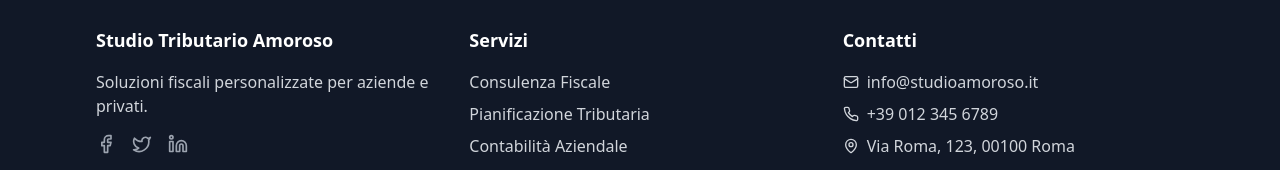
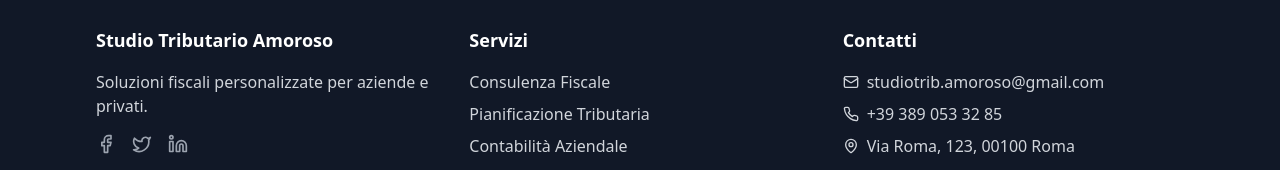
Before and after one commit to Andros924/studio-tributario-amoroso, a React (Vite) app: page / in a window 1280 px wide. Shown: the part 1786-1956 px from the top of the page. Built offline with nearby package versions, Linux system fonts and the light colour scheme.

Commit message:
modifiche generali

```diff
--- a/src/components/CallToAction.jsx
+++ b/src/components/CallToAction.jsx
@@ -9,11 +9,11 @@ const CallToAction = () => {
                 <h2 className="text-3xl md:text-4xl font-bold mb-4">Pronto per Ottimizzare la Tua Situazione Fiscale?</h2>
                 <p className="text-xl mb-8">Scopri come possiamo aiutarti a massimizzare i tuoi risparmi e semplificare la tua gestione fiscale. La prima consulenza è gratuita!</p>
                 <div className="flex flex-col sm:flex-row justify-center items-center space-y-4 sm:space-y-0 sm:space-x-6 mb-8">
-                    <a href="tel:+390123456789" className="flex items-center bg-white text-blue-700 font-semibold py-3 px-6 rounded-full hover:bg-blue-100 transition duration-300 ease-in-out transform hover:scale-105">
+                    <a href="tel:+393890536285" className="flex items-center bg-white text-blue-700 font-semibold py-3 px-6 rounded-full hover:bg-blue-100 transition duration-300 ease-in-out transform hover:scale-105">
                         <Phone size={20} className="mr-2" />
                         Chiama Ora
                     </a>
-                    <a href="#contact" className="flex items-center bg-transparent border-2 border-white text-white font-semibold py-3 px-6 rounded-full hover:bg-white hover:text-blue-700 transition duration-300 ease-in-out transform hover:scale-105">
+                    <a href="#studiotrib.amoroso@gmail.com" className="flex items-center bg-transparent border-2 border-white text-white font-semibold py-3 px-6 rounded-full hover:bg-white hover:text-blue-700 transition duration-300 ease-in-out transform hover:scale-105">
                         <Mail size={20} className="mr-2" />
                         Invia un Messaggio
                     </a>
--- a/src/components/Footer.jsx
+++ b/src/components/Footer.jsx
@@ -35,11 +35,11 @@ const Footer = () => {
                         <ul className="space-y-2">
                             <li className="flex items-center">
                                 <Mail size={16} className="mr-2" />
-                                <a href="mailto:info@studioamoroso.it" className="hover:text-white transition-colors duration-300">info@studioamoroso.it</a>
+                                <a href="mailto:studiotrib.amoroso@gmail.com" className="hover:text-white transition-colors duration-300">studiotrib.amoroso@gmail.com</a>
                             </li>
                             <li className="flex items-center">
                                 <Phone size={16} className="mr-2" />
-                                <a href="tel:+390123456789" className="hover:text-white transition-colors duration-300">+39 012 345 6789</a>
+                                <a href="tel:+393890536285" className="hover:text-white transition-colors duration-300">+39 389 053 32 85</a>
                             </li>
                             <li className="flex items-center">
                                 <MapPin size={16} className="mr-2" />
```
